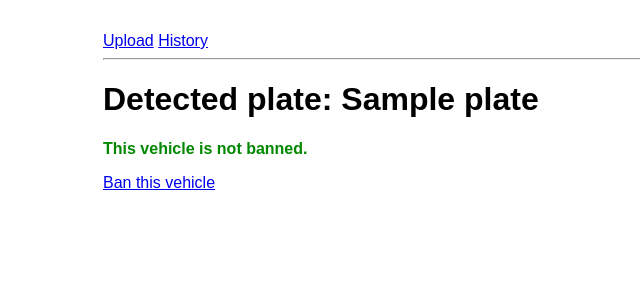
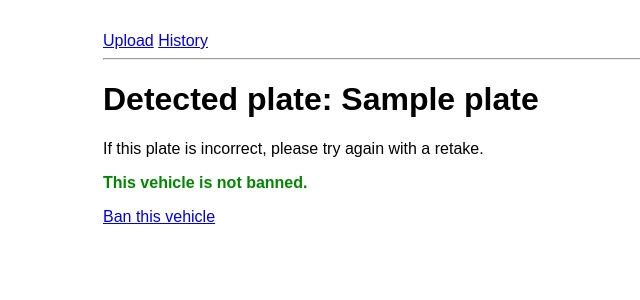
Before and after one commit to 87vspry4fw-maker/ANPR, a Flask app: template templates/result.html in a window 1280 px wide. Shown: the top 300 px of the page, without its empty margins (217-857 px from the left). Run offline with Flask 3, Linux system fonts and the light colour scheme; the template is opened without the code that fills it: most values are stand-ins (such as "Sample title", 1, 10 or a date in 2020); parts of the project's set-up code (start-up, migrations or seed data) failed here and were passed over.

Commit message:
updated again

```diff
--- a/templates/result.html
+++ b/templates/result.html
@@ -1,6 +1,7 @@
 {% extends "base.html" %}
 {% block content %}
   <h1>Detected plate: {{ plate }}</h1>
+  <body>If this plate is incorrect, please try again with a retake.</body>
 
   {% if is_banned %}
     <p class="banned">This vehicle is BANNED.</p>
```
